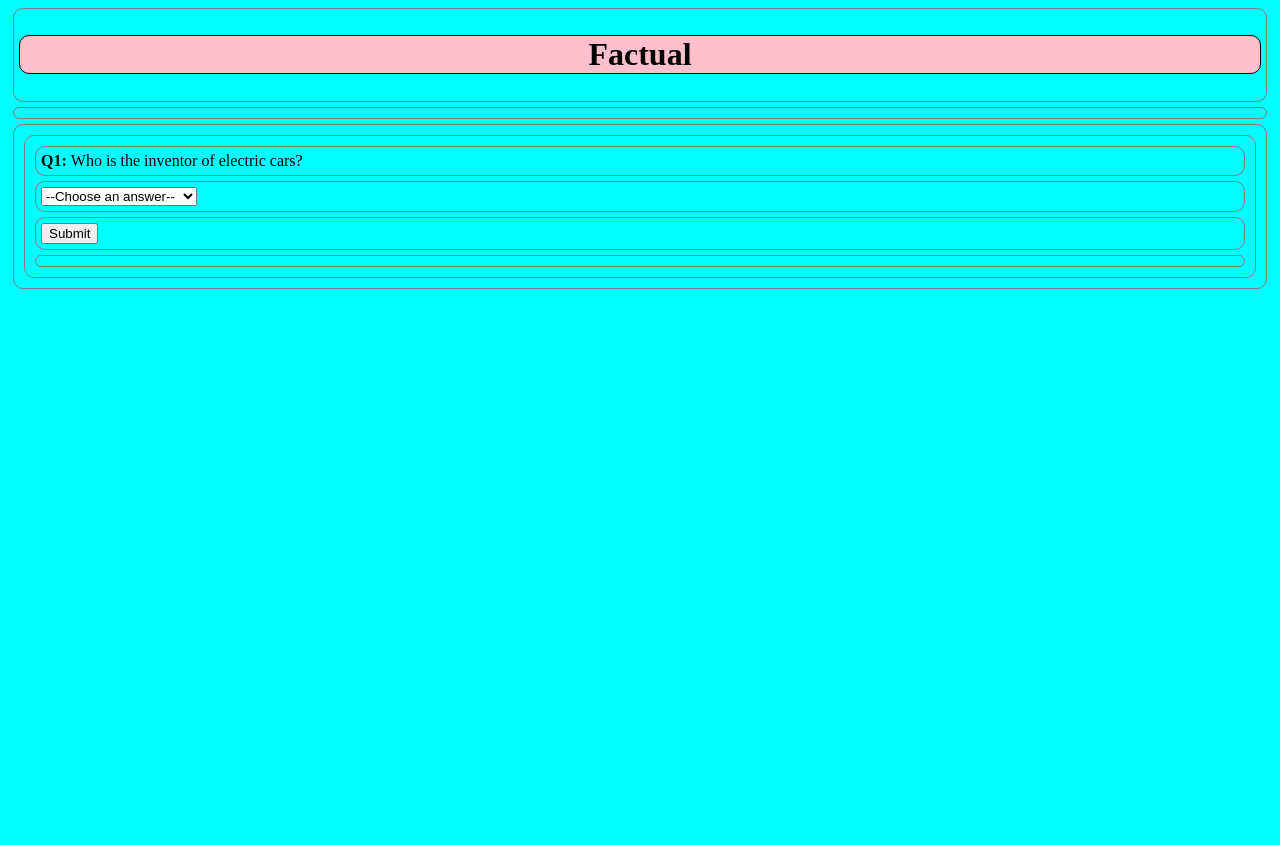
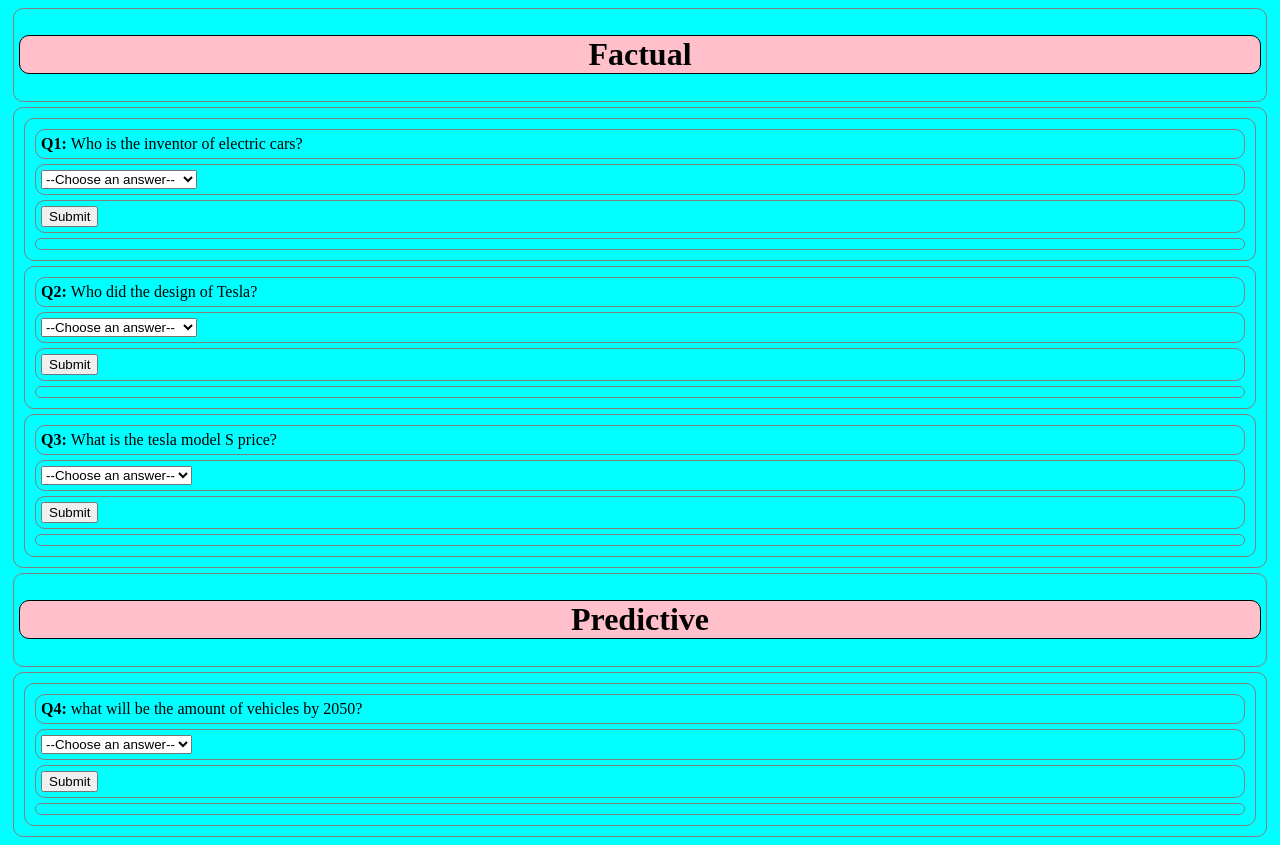
Before and after one commit to darius-chacko-jones/car-website, a plain HTML site: page index.html in a window 1280 px wide. Before the commit the page ends 800 px from the top, so only its background shows below. Drawn offline with Linux system fonts and the light colour scheme.

Commit message:
added questions for predictive

```diff
--- a/index.html
+++ b/index.html
@@ -19,11 +19,13 @@
   	  <h1>Factual</h1>
   	</div>
 
-  <div id='log-area'></div>
-
   <div id='questions'></div>
 
 
+  <div>
+	<h1>Predictive</h1>
+  </div>
+  <div id='questions-p'></div>
 
 
 
--- a/index.js
+++ b/index.js
@@ -39,5 +39,9 @@ $(document).ready(function() {
 
 
     createQuestion("questions","1","Who is the inventor of electric cars?",["Elon Musk","Robert Anderson","Franz von Holzhausen","Darius Chacko Jones"],2);
+    createQuestion("questions","2","Who did the design of Tesla?",["Elon Musk","Zachary Anderson","Franz von Holzhausen","Darius Chacko Jones"],3);
+    createQuestion("questions","3","What is the tesla model S price?",["CAD$ 102,890","CAD$ 110,560","CAD$ 78,000","CAD$ 35,000"],1);
+    createQuestion("questions-p","4","what will be the amount of vehicles by 2050?",["1 billon", "3 billon", "5 billon", "10 billon"],2);
+
 
 });
```
